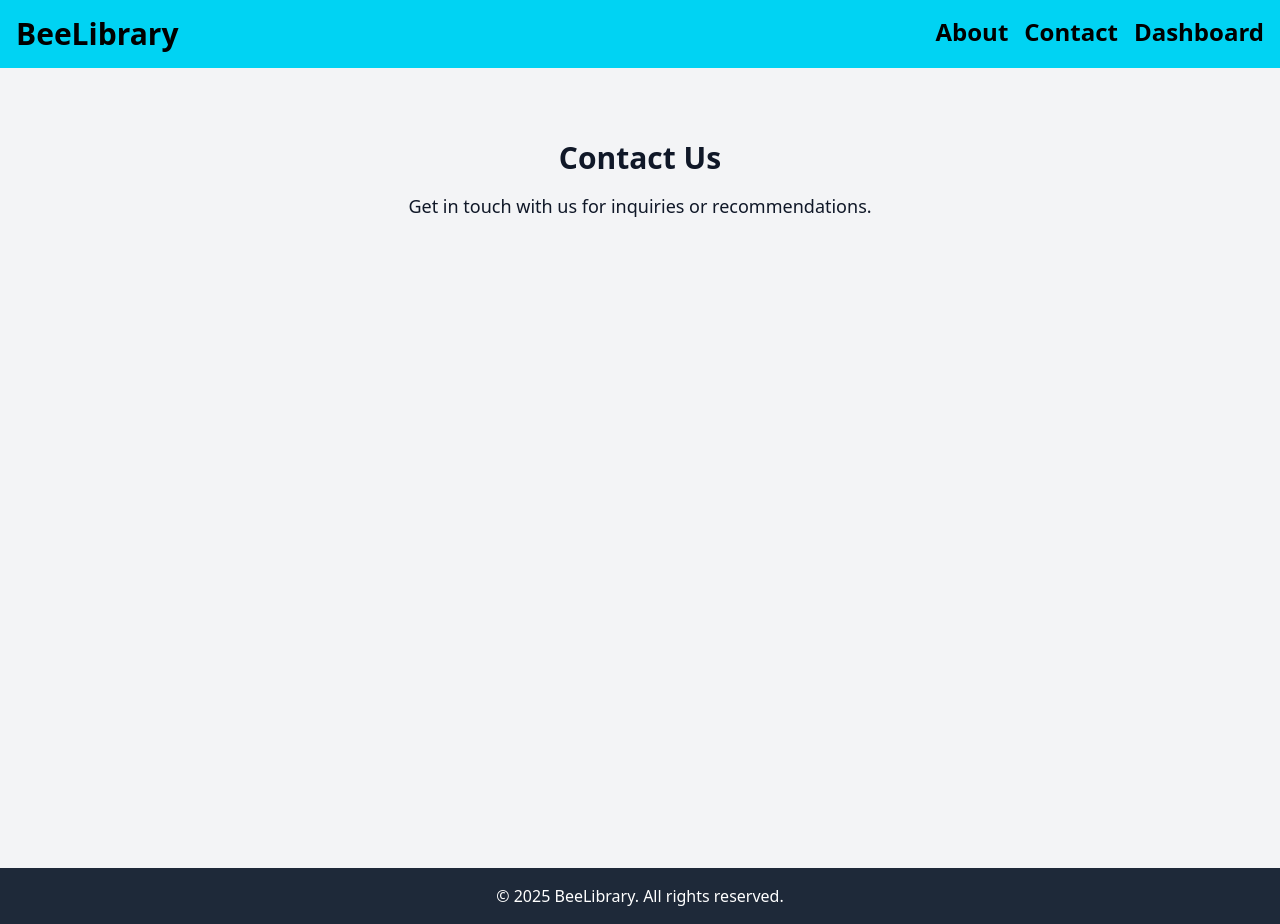
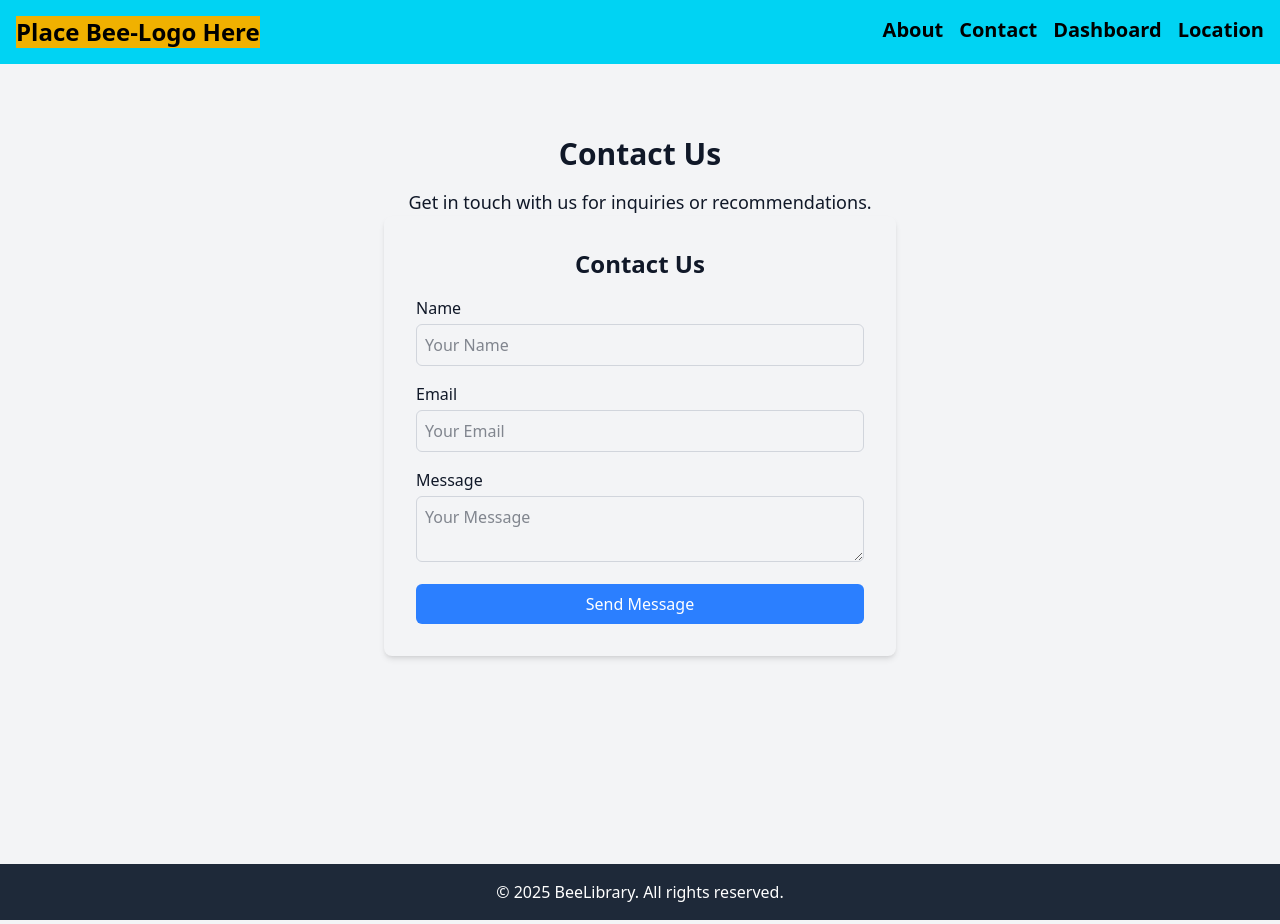
Before and after one commit to JKananda-code/beelibrary, a Next.js app: page /contact in a window 1280 px wide. Built offline with nearby package versions, Linux system fonts and the light colour scheme.

Commit message:
morning on 12 June 2025 commit

```diff
--- /dev/null
+++ b/app/components/ContactForm.tsx
@@ -0,0 +1,52 @@
+
+const ContactForm = () => {
+    return (
+      <div className="max-w-lg mx-auto bg-gray-100 p-8 rounded-lg shadow-md">
+        <h2 className="text-2xl font-bold mb-4 text-center">Contact Us</h2>
+        <form action="mailto:your-email@example.com" method="post" encType="text/plain" className="space-y-4">
+          <div>
+            <label htmlFor="name" className="block font-medium mb-1">Name</label>
+            <input
+              type="text"
+              id="name"
+              name="name"
+              required
+              placeholder="Your Name"
+              className="w-full p-2 border border-gray-300 rounded-md focus:outline-none focus:ring focus:ring-blue-300"
+            />
+          </div>
+          <div>
+            <label htmlFor="email" className="block font-medium mb-1">Email</label>
+            <input
+              type="email"
+              id="email"
+              name="email"
+              required
+              placeholder="Your Email"
+              className="w-full p-2 border border-gray-300 rounded-md focus:outline-none focus:ring focus:ring-blue-300"
+            />
+          </div>
+          <div>
+            <label htmlFor="message" className="block font-medium mb-1">Message</label>
+            <textarea
+              id="message"
+              name="message"
+              required
+              placeholder="Your Message"
+              className="w-full p-2 border border-gray-300 rounded-md focus:outline-none focus:ring focus:ring-blue-300"
+            />
+          </div>
+          <div>
+            <button
+              type="submit"
+              className="w-full bg-blue-500 text-white p-2 rounded-md hover:bg-blue-600 focus:outline-none focus:ring focus:ring-blue-300"
+            >
+              Send Message
+            </button>
+          </div>
+        </form>
+      </div>
+    );
+  };
+
+  export default ContactForm;
--- a/app/components/Navbar.tsx
+++ b/app/components/Navbar.tsx
@@ -7,12 +7,13 @@ const Navbar = () => {
     <nav className="bg-cyan-400 text-black p-4">
       <div className="container mx-auto flex justify-between">
         <Link href="/">
-          <h1 className="text-3xl font-bold">BeeLibrary</h1>
+          <h1 className="text-2xl font-bold bg-yellow-500">Place Bee-Logo Here</h1>
         </Link>
-        <div className="space-x-4 text-2xl font-bold">
+        <div className="space-x-4 text-xl font-bold">
           <Link href="/about">About</Link>
           <Link href="/contact">Contact</Link>
           <Link href="/dashboard">Dashboard</Link>
+          <Link href="/location">Location</Link>
         </div>
       </div>
     </nav>
--- a/app/contact/page.tsx
+++ b/app/contact/page.tsx
@@ -1,10 +1,11 @@
-
+import ContactForm from "../components/ContactForm";
 export default function Contact() {
   return (
     <div>
       <main className="container mx-auto py-10">
         <h1 className="text-3xl font-bold text-center">Contact Us</h1>
         <p className="text-lg text-center mt-4">Get in touch with us for inquiries or recommendations.</p>
+        <ContactForm />
       </main>
     </div>
   );
--- /dev/null
+++ b/app/location/page.tsx
@@ -0,0 +1,23 @@
+import React from 'react'
+import Image from 'next/image'
+
+function Location() {
+  return (
+ <main className="container mx-auto py-10">
+    <h1 className="text-3xl font-bold text-center">Our Location</h1>
+    <h2 className="text-lg font-bold text-center mt-4">Nairobi Central Business District (CBD)</h2>
+    <p className="text-lg font-bold  text-center mt-4 mb-4">Next to Tea Room Guest House</p>
+   <div className='flex justify-center'>
+   <Image
+        src="/CBD-Image.jpeg"
+        alt='Nairobi Central'
+        width={600}
+        height={300}
+        priority
+         />
+    </div>
+  </main>
+  )
+}
+
+export default Location
```
Also changed, not shown: public/CBD-Image.jpeg (added).
